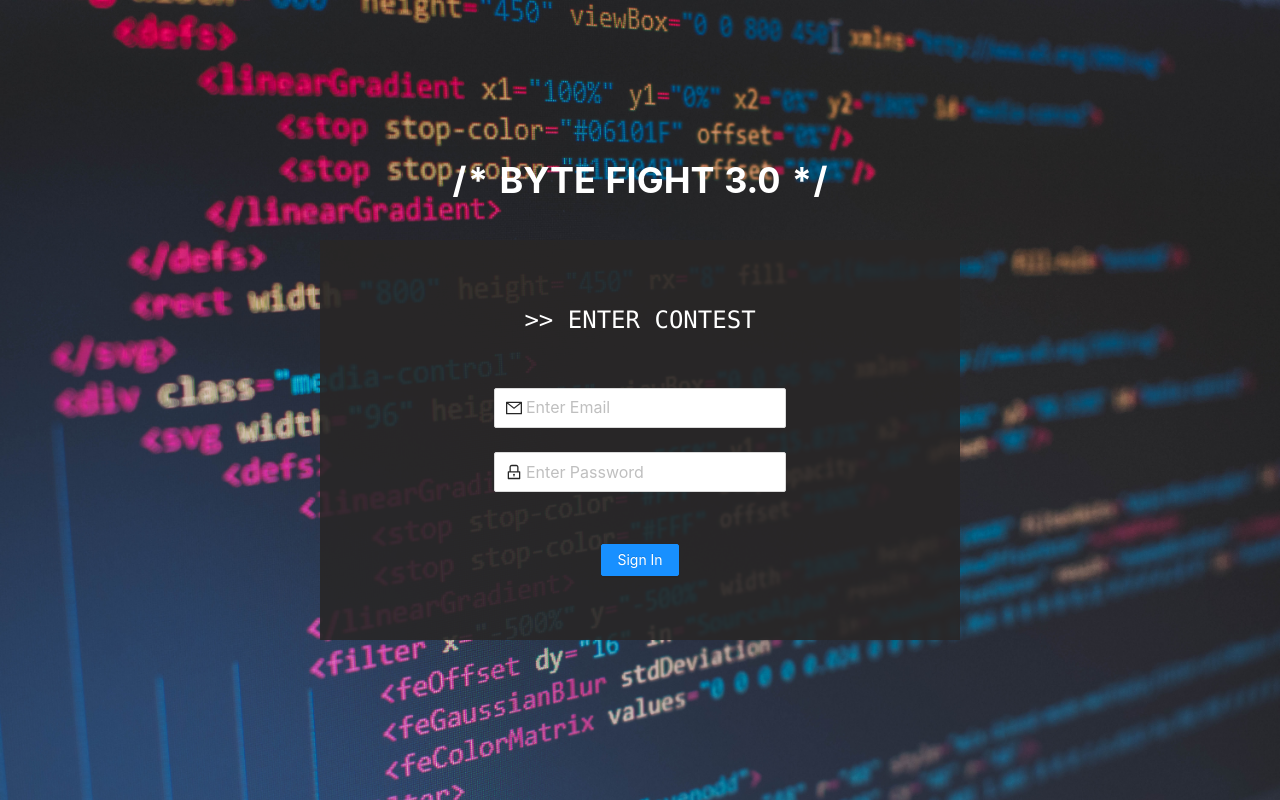
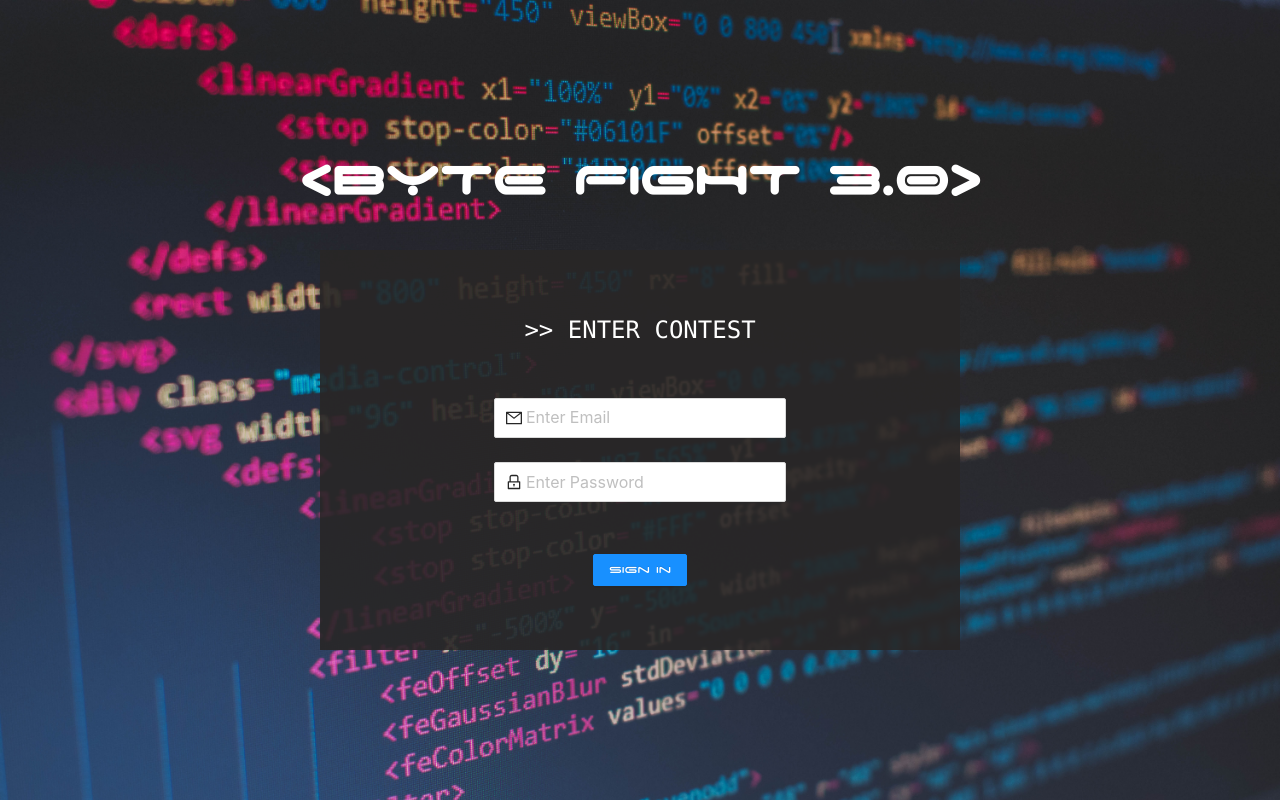
Before and after one commit to R0Y4L23/IETE-Quiz-App, a Next.js app: page / in a window 1280 px wide. Built offline with nearby package versions, Linux system fonts and the light colour scheme.

Commit message:
Font Updates

```diff
--- a/pages/endPage.js
+++ b/pages/endPage.js
@@ -17,8 +17,8 @@ const EndPage = (props) => {
     <div className={`${passed?"endWinBg":"endLoseBg"} w-screen h-screen flex justify-center items-center`}>
     <div className='w-1/2 h-2/3 bg-grey-transluscent flex flex-col justify-evenly items-center px-32'>
         {passed?<Image width={100} height={100} src={correct}/>:<Image width={100} height={100} src={wrong}/>}
-        <h1 className='text-4xl text-white font-semibold text-center'>{passed?"Congratulations ,you are shortlisted for next round.":"Sorry ,you are not shortlisted for next Round"}</h1>
-        <h1 className='text-2xl text-white font-semibold'>{passed?"Click the button to continue":"Thank You for giving the test."}</h1>
+        <h1 className='text-4xl text-white font-semibold text-center font-space'>{passed?"Congratulations ,you are shortlisted for next round.":"Sorry ,you are not shortlisted for next Round"}</h1>
+        <h1 className='text-2xl text-white font-semibold font-mono'>{passed?"Click the button to continue":"Thank You for giving the test."}</h1>
         {passed&&<Link href="https://hackerrank.com/bytefight-3-o" passHref={true}><Button type="primary">Continue</Button></Link>}
     </div>
 </div>
--- a/pages/home.js
+++ b/pages/home.js
@@ -15,7 +15,7 @@ const Home = () => {
     </Head>
     <div className='bg-processor w-screen h-screen flex justify-center items-center'>
         <div className={`w-1/2 h-2/3 flex bg-grey-transluscent flex-col justify-center items-center animate__animated ${animate?"animate__zoomOutDown":"animate__backInDown"}`}>
-            <h1 className='text-4xl text-white font-bold uppercase mb-10'>Welcome Subham Roy</h1>
+            <h1 className='text-5xl text-white font-bold uppercase mb-10 font-space text-center'>Welcome Subham Roy</h1>
              <h1 className='text-xl text-white font-semibold'>A Total Of 20 Minutes Will be Provided.</h1>
             <h1 className='text-xl text-white font-semibold'>The Following Quiz Contains 20 Question.s</h1>
             <h1 className='text-xl text-white font-semibold'>Each Correct Answer will help you gain 1 Point.</h1>
--- a/pages/index.js
+++ b/pages/index.js
@@ -15,13 +15,13 @@ const Index = () => {
         <title>Login</title>
     </Head>
     <div className='bg-index w-screen h-screen flex flex-col justify-center items-center'>
-      <h1 className='text-white text-4xl font-bold mb-10'>{"/*"}  BYTE FIGHT 3.0  {"*/"}</h1>
+      <h1 className='text-white text-6xl font-bold mb-10 font-space'>{"<"}BYTE FIGHT 3.0{">"}</h1>
       <div className={`w-1/2 h-1/2 bg-grey-transluscent flex flex-col justify-center items-center animate__animated ${animate?"animate__zoomOutDown":""}`}>
       <h1 className='text-white text-2xl font-mono mb-10 uppercase'> {">>"} Enter Contest</h1>
        <div className="flex flex-col justify-center items-center">
           <Input size="large" className='my-3' placeholder="Enter Email" prefix={<MailOutlined />} />
           <Input size="large" className='my-3' placeholder="Enter Password" prefix={<LockOutlined />} />
-          <Button type="primary" onClick={()=>{setTimeout(()=>{setAnimate(true)},1000); router.replace("/home")}} className='mt-10'>Sign In</Button>
+          <Button type="primary" onClick={()=>{setTimeout(()=>{setAnimate(true)},1000); router.replace("/home")}} className='mt-10 font-space'>Sign In</Button>
       </div>
       </div>
     </div>
--- a/pages/question.js
+++ b/pages/question.js
@@ -268,11 +268,11 @@ return (
 <div className='bg1 w-screen h-screen flex justify-center items-center'>
     <div className={`w-2/3 h-2/3 bg-grey-transluscent flex animate__animated ${animate?"animate__fadeInLeft":"animate__fadeOutRight"}`}>
         <div className='w-2/5 bg-gray-600 flex flex-col justify-center items-center px-12 text-center'>
-            <h1 className='text-white text-5xl mb-12'>Question {currentQuestion+1}</h1>
+            <h1 className='text-white text-5xl mb-12 font-space'>Question {currentQuestion+1}</h1>
             <h1 className='text-white text-xl'>{questions[currentQuestion].q}</h1>
         </div>
         <div className='w-3/5 text-center flex flex-col'>
-            <h1 className='text-white text-3xl mt-12 mb-20'>Choose The Correct Option</h1>
+            <h1 className='text-white text-4xl mt-12 mb-20 font-space'>Choose The Correct Option</h1>
             <Radio.Group onChange={onChange} value={value}>
                 <div className='flex flex-col ml-12'>
                 <Radio value={1}><span className="text-white text-xl">{questions[currentQuestion].o1}</span></Radio>
--- a/styles/globals.css
+++ b/styles/globals.css
@@ -52,6 +52,14 @@ a {
   background: rgba(0, 0, 255, 0.2);
 }
 
+@font-face {
+  font-family: 'spaceage';
+  src: url(../fonts/space\ age.ttf);
+}
+.font-space{
+  font-family: spaceage;
+}
+
 @tailwind base;
 @tailwind components;
 @tailwind utilities;
```
Also changed, not shown: fonts/space age.ttf (added).
